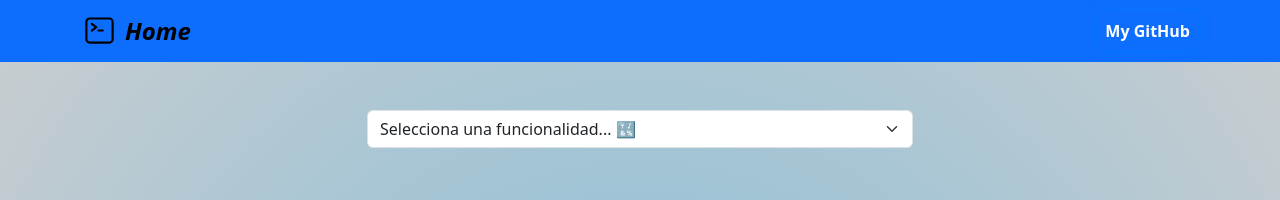
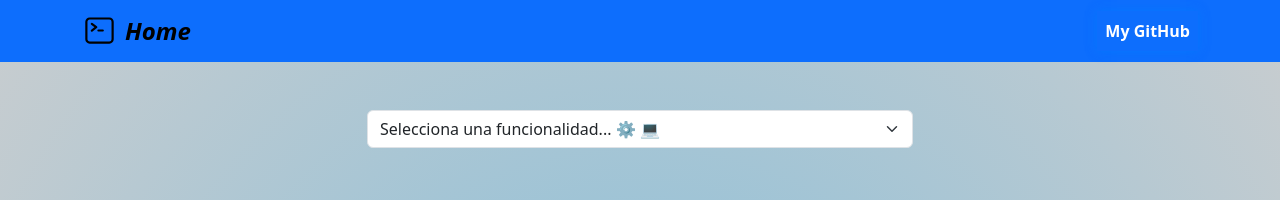
Before and after one commit to tasksAndWorks/tlp4-tpTypeScriptReact, a React (Vite) app: page / in a window 1280 px wide. Shown: the top 200 px of the page. Built offline with nearby package versions, Linux system fonts and the light colour scheme.

Commit message:
Detallecitos. 24-08-2023. 19:44hs

```diff
--- a/src/App.tsx
+++ b/src/App.tsx
@@ -68,10 +68,10 @@ function App() {
                 onChange={handleSelectChange}
                 value={selectedOption || ''}
               >
-                <option value="">Selecciona una funcionalidad... 🔣</option>
+                <option value="">Selecciona una funcionalidad... ⚙ 💻</option>
                 <option value={Option.Option1}>Calculadora Simple</option>
                 <option value={Option.Option2}>Contador Pares/Impares</option>
-                <option value={Option.Option3}>Secuencia de Fibonacci</option>
+                <option value={Option.Option3}>Sucesión de Fibonacci</option>
                 <option value={Option.Option4}>Conversor de Temperaturas</option>
                 <option value={Option.Option5}>Contador de Palabras</option>
               </select>
--- a/src/components/excercises/Fibonacci.tsx
+++ b/src/components/excercises/Fibonacci.tsx
@@ -88,7 +88,7 @@ const FibonacciSequence: React.FC = () => {
                     {fibonacciNumbers.length > 0 && (
                         <div className="alert alert-success mt-3">
                             Primeros {n} números de la secuencia de Fibonacci:{' '}
-                            {fibonacciNumbers.join(', ')}
+                            {`{ ${fibonacciNumbers.join(', ')} }`}
                         </div>
                     )}
                 </Col>
```
